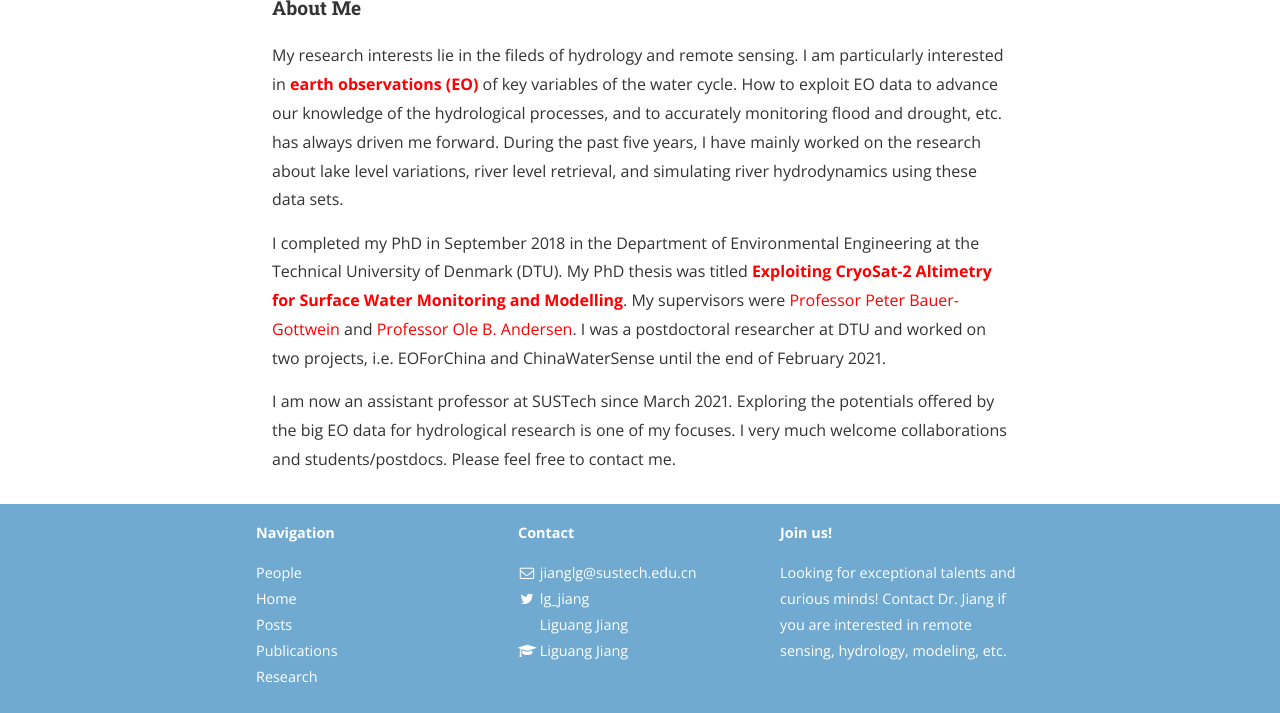
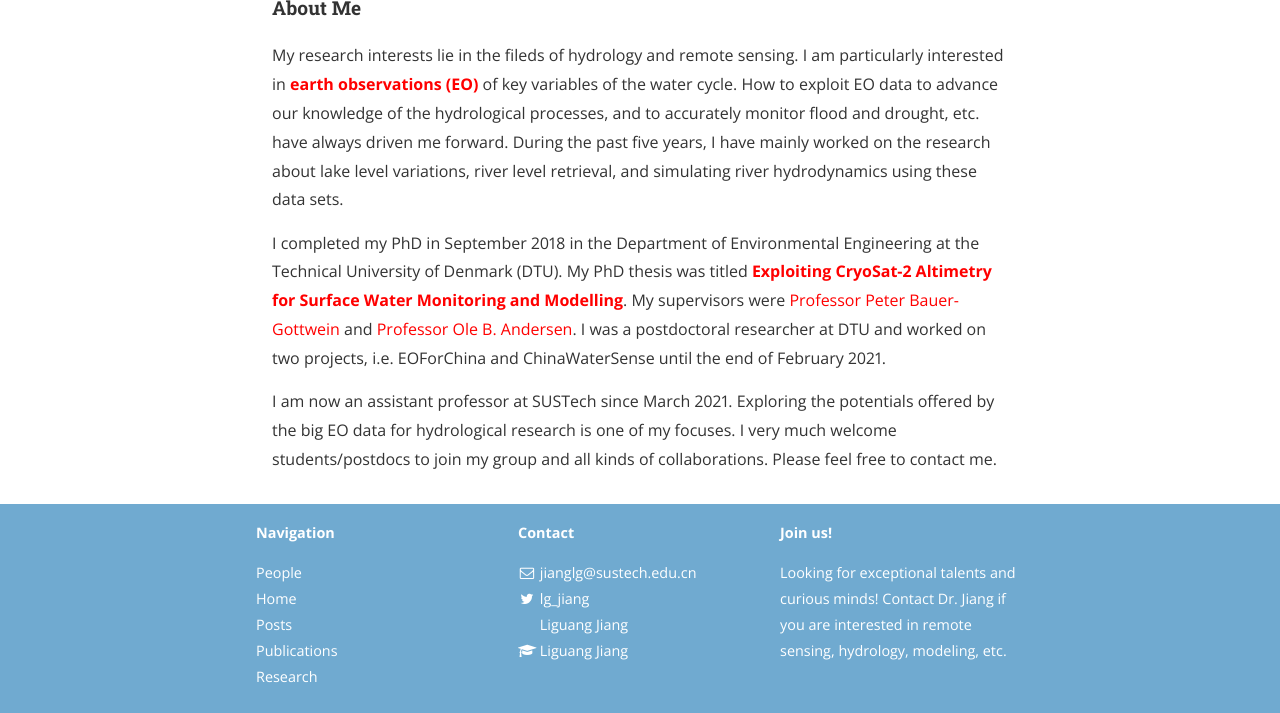
Before and after one commit to 12530/rshydro, a Jekyll site: the page built from home.md, in a window 1280 px wide and 900 px high, scrolled down 764 px, cut to the strip 187-900 px from the top of the window. Built offline with Jekyll 4.4.1, drawn with Linux system fonts in a browser that asks for light colours; nearby versions of some CDN libraries.

Commit message:
Update home.md

```diff
--- a/home.md
+++ b/home.md
@@ -15,8 +15,8 @@ main_nav: true
 
 <h4>About Me</h4>
 
-My research interests lie in the fileds of hydrology and remote sensing. I am particularly interested  in <strong style="color:red;">earth observations (EO)</strong> of key variables of the water cycle. How to exploit EO data to advance our knowledge of the hydrological processes, and to accurately monitoring flood and drought, etc. has always driven me forward. During the past five years, I have mainly worked on the research about lake level variations, river level retrieval, and simulating river hydrodynamics using these data sets.
+My research interests lie in the fileds of hydrology and remote sensing. I am particularly interested  in <strong style="color:red;">earth observations (EO)</strong> of key variables of the water cycle. How to exploit EO data to advance our knowledge of the hydrological processes, and to accurately monitor flood and drought, etc. have always driven me forward. During the past five years, I have mainly worked on the research about lake level variations, river level retrieval, and simulating river hydrodynamics using these data sets.
 
 I completed my PhD in September 2018 in the Department of Environmental Engineering at the Technical University of Denmark (DTU). My PhD thesis was titled <a href="https://orbit.dtu.dk/en/publications/exploiting-cryosat-2-altimetry-for-surface-water-monitoring-and-m" style="color: red;font-weight:bold;">Exploiting CryoSat-2 Altimetry for Surface Water Monitoring and Modelling</a>. My supervisors were <font color="red">Professor Peter Bauer-Gottwein</font> and <font color="red">Professor Ole B. Andersen</font>. I was a postdoctoral researcher at DTU and worked on two projects, i.e. EOForChina and ChinaWaterSense until the end of February 2021.
 
-I am now an assistant professor at SUSTech since March 2021. Exploring the potentials offered by the big EO data for hydrological research is one of my focuses. I very much welcome collaborations and students/postdocs. Please feel free to contact me.
+I am now an assistant professor at SUSTech since March 2021. Exploring the potentials offered by the big EO data for hydrological research is one of my focuses. I very much welcome students/postdocs to join my group and all kinds of collaborations. Please feel free to contact me.
```
